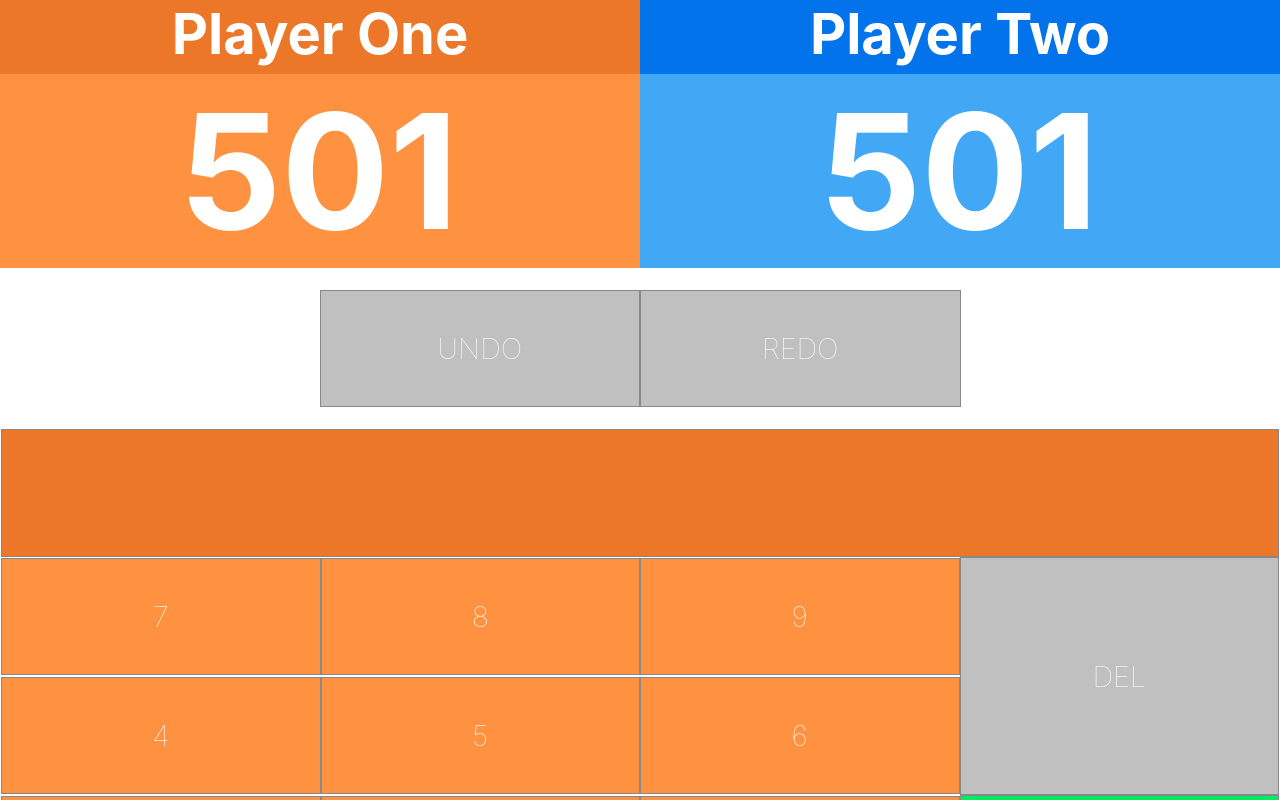
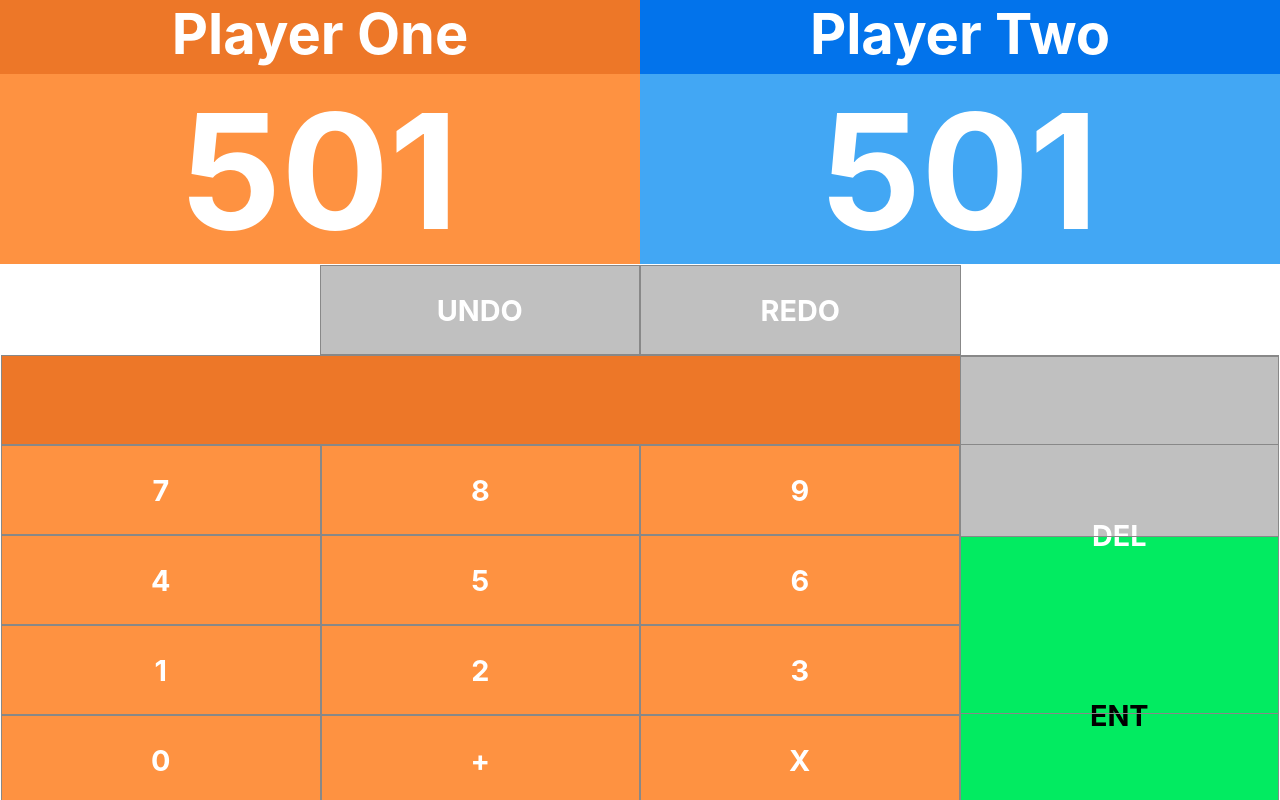
Before and after one commit to wardt7/SuperDart, a React (Create React App) app in the folder interface/: page / in a window 1280 px wide. Shown: the top 800 px of the page. Built offline with nearby package versions, Linux system fonts and the light colour scheme.

Commit message:
Started work on converting to using viewport height to avoid scrolling. Needs more work though; would like to use percentages but weird stuff's happening with that atm

```diff
--- a/interface/src/components/input/input.css
+++ b/interface/src/components/input/input.css
@@ -1,17 +1,15 @@
 .input {
     display: flex;
-    margin: 0;
     padding-left: 0.5em;
-    padding-top: 0.5em;
-    padding-bottom: 0.5em;
     justify-content: left;
     align-items: center;
-    font-weight: boldr;
-    font-size: 3.5em;
+    font-weight: bolder;
+    font-size: 3em;
     outline: 1px solid #888;
     flex: 1 1 0;
     width: 100%;
-    min-height: 2.25em;
+    height: 100%;
+    min-height: 1.2em;
     -webkit-transition-property: background-color;
     -webkit-transition-duration: 0.75s;
     -webkit-transition-timing-function: ease;
--- a/interface/src/components/keyButton/keyButton.css
+++ b/interface/src/components/keyButton/keyButton.css
@@ -1,14 +1,15 @@
 .btn-wrapper {
-    height: 4em;
+    height: 100%;
+    overflow: auto;
     display: flex;
     margin: 0;
     justify-content: center;
     align-items: center;
-    font-weight: lighter;
+    font-weight: bolder;
     font-size: 1.8em;
     outline: 1px solid #888;
+    width: 100%;
     flex: 1 1 0;
-    width: 100%;
 }
 
 .btn-wrapper:not(:hover), .btn-wrapper.disabled:hover{
@@ -39,19 +40,17 @@
     background-color: #FF2D2D;
 }
 
+.btn-wrapper.DEL, .btn-wrapper.ENT{
+    height: 200%;
+}
+
 .btn-wrapper.disabled{
     background-color: #C0C0C0;
     color: white;
 }
 
-.btn-wrapper.ENT, .btn-wrapper.DEL{
-    height: 8.2em;
-}
-
 .btn-wrapper.UNDO, .btn-wrapper.REDO{
     width: 50%;
-    margin-bottom: 0.75em;
-    margin-top: 0.75em;
 }
 
 .btn-wrapper.UNDO{
--- a/interface/src/components/keypad/keypad.css
+++ b/interface/src/components/keypad/keypad.css
@@ -1,3 +1,13 @@
+table {
+    width: 100%;
+    height: 66vh;
+}
+
 td {
     width: 25%;
+    height: 11vh;
 }
+
+td.double {
+    min-height: 100%;
+}
--- a/interface/src/components/keypad/keypad.js
+++ b/interface/src/components/keypad/keypad.js
@@ -24,7 +24,7 @@ class Keypad extends Component{
 		<td><KeyButton turn={this.props.turn} clickMethod={this.props.appendToInput}>7</KeyButton></td>
 		<td><KeyButton turn={this.props.turn} clickMethod={this.props.appendToInput}>8</KeyButton></td>
 		<td><KeyButton turn={this.props.turn} clickMethod={this.props.appendToInput}>9</KeyButton></td>
-		<td rowSpan="2"><KeyButton clickMethod={this.props.removeFromInput} disabled={this.props.checkDeleteDisabled()}>DEL</KeyButton></td>
+		<td rowSpan="2" className="double"><KeyButton clickMethod={this.props.removeFromInput} disabled={this.props.checkDeleteDisabled()}>DEL</KeyButton></td>
 		</tr>
 		<tr>
 		<td><KeyButton turn={this.props.turn} clickMethod={this.props.appendToInput}>4</KeyButton></td>
@@ -35,7 +35,7 @@ class Keypad extends Component{
 		<td><KeyButton turn={this.props.turn} clickMethod={this.props.appendToInput}>1</KeyButton></td>
 		<td><KeyButton turn={this.props.turn} clickMethod={this.props.appendToInput}>2</KeyButton></td>
 		<td><KeyButton turn={this.props.turn} clickMethod={this.props.appendToInput}>3</KeyButton></td>
-		<td rowSpan="2"><KeyButton clickMethod={this.props.enterScore}>ENT</KeyButton></td>
+		<td rowSpan="2" className="double"><KeyButton clickMethod={this.props.enterScore}>ENT</KeyButton></td>
 		</tr>
 		<tr>
 		<td><KeyButton turn={this.props.turn} clickMethod={this.props.appendToInput}>0</KeyButton></td>
--- a/interface/src/components/player/player.css
+++ b/interface/src/components/player/player.css
@@ -1,5 +1,6 @@
 .player {
     width: 50%;
+    height: 33vh;
     float: left;
 }
 
```
